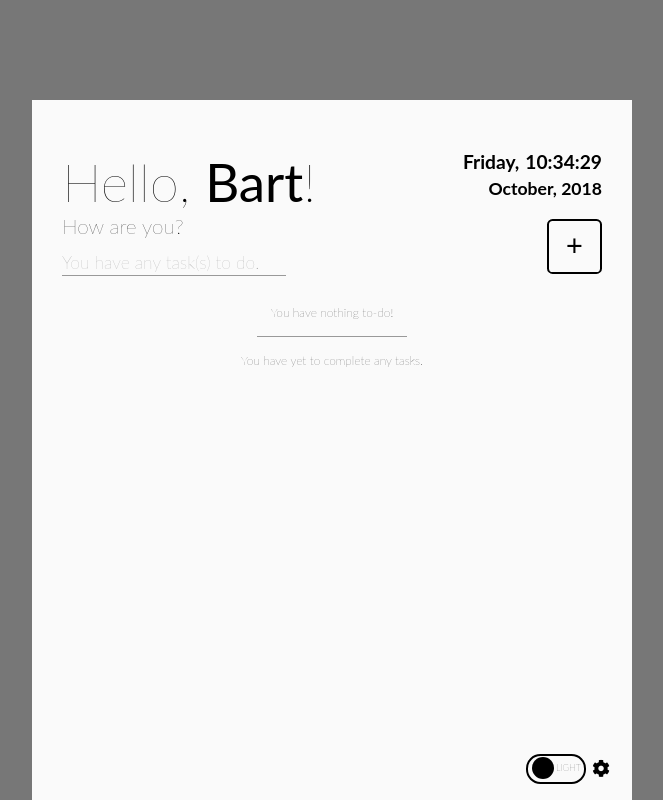
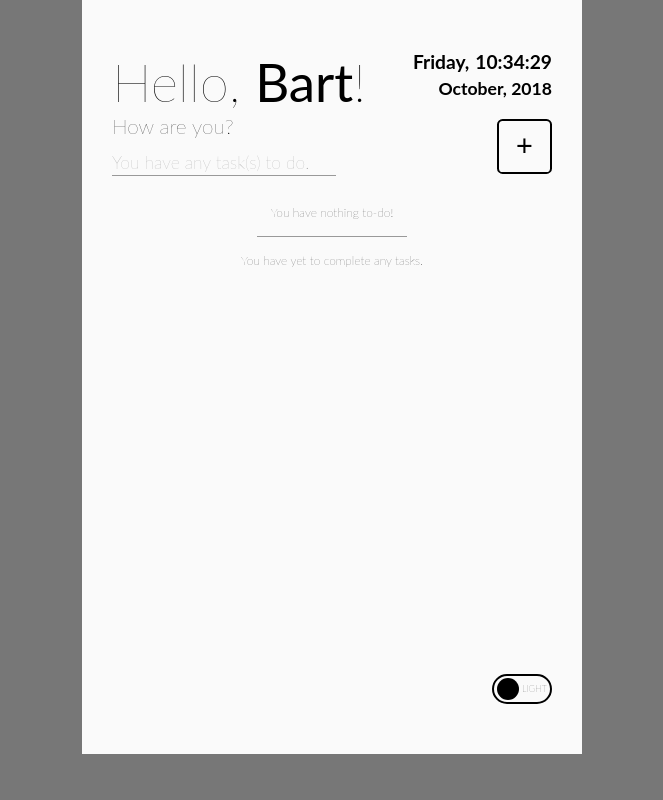
Before and after one commit to bartstc/Minimalistic_Todo_app, a website: page index.html in a window 1280 px wide. Shown: the whole page, without its empty margins (308-971 px from the left). Drawn offline with Linux system fonts and the light colour scheme.

Commit message:
refactoring the code in stylesheet and html

```diff
--- a/style.css
+++ b/style.css
@@ -35,14 +35,13 @@ img {
 body {
   background: #777;
   font-family: Lato;
-  padding-top: 100px;
 }
 
 .container {
   position: relative;
   background: var(--bg-color);
   max-width: 600px;
-  min-height: 550px;
+  /* min-height: 550px; */
   margin: 0 auto;
   padding: 30px 10px;
   font-weight: lighter;
@@ -280,6 +279,7 @@ input::placeholder {
 
 #completed {
   margin-top: 1em;
+  margin-bottom: 1.5em;
 }
 
 ul.todo#completed {
@@ -292,7 +292,7 @@ ul.todo#completed:before {
   margin: 0 auto;
   margin-bottom: 1em;
   width: 150px;
-  height: 0.5px;
+  height: 1px;
   background: var(--gray-color);
 }
 
@@ -326,6 +326,7 @@ ul.todo#completed .item .task-value {
 
 .main-content {
   width: 100%;
+  min-height: 400px;
   padding-top: 1em;
 }
 
@@ -432,19 +433,13 @@ ul.todo#completed .item .task-value {
 /* FOOTER */
 
 .footer {
-  position: absolute;
-  left: 0;
-  bottom: 0;
-  min-height: 3.5em;
   width: 100%;
   display: flex;
   justify-content: flex-end;
-  padding: 0.6em;
 }
 
 .switch {
   position: relative;
-  display: inline-block;
   width: 60px;
   height: 30px;
 }
@@ -461,7 +456,7 @@ ul.todo#completed .item .task-value {
   right: 0;
   bottom: 0;
   border: 2px solid var(--first-color);
-  border-radius: 0.9em;
+  border-radius: 1.4em;
   background-color: transparent;
   transition: .14s;
 }
@@ -472,7 +467,7 @@ ul.todo#completed .item .task-value {
   text-transform: uppercase;
   position: absolute;
   left: 28px;
-  top: 6.5px;
+  top: 7px;
   transition: 0.28s;
 }
 
@@ -486,8 +481,8 @@ input:checked+.slider:after {
   content: "";
   height: 22px;
   width: 22px;
-  left: 3.5px;
-  bottom: 2.5px;
+  left: 3px;
+  bottom: 2px;
   border-radius: 50%;
   background-color: var(--first-color);
   transition: .4s;
@@ -503,6 +498,7 @@ input:checked+.slider:before {
   width: 30px;
   background: transparent;
   border: none;
+  display: none;
 }
 
 .settings .fas {
@@ -513,62 +509,75 @@ input:checked+.slider:before {
 /* MEDIA QUERIES */
 
 @media (min-width: 321px) {
+
   /* MAIN */
   .container {
-    min-height: 700px;
     padding: 50px 30px;
+    max-width: 500px;
   }
+
+  .main-content {
+    min-height: 500px;
+  }
+
   /* HEADER */
   .open-btn {
     height: calc(30px + 3.9vw);
     width: calc(30px + 3.9vw);
     margin-top: 0.45em;
   }
+
   .fas {
     font-size: 0.9rem;
   }
+
   /* ADD PANEL */
   .close-btn {
     right: 3em;
   }
-  /* FOOTER */
-  .footer {
-    padding-right: 1em;
-  }
 }
 
 @media (min-width: 601px) {
+
   /* MAIN */
   h2 {
     font-size: 3.3rem;
   }
+
   h3 {
     font-size: 1.3rem;
   }
+
   h4 {
     font-size: 1.2rem;
   }
+
   h5 {
     font-size: 1.1rem;
   }
+
   p {
     font-size: 1.3rem;
   }
+
   label {
     font-size: 1rem;
   }
+
   /* HEADER */
   .open-btn {
     height: 55px;
     width: 55px;
     margin-top: 0.7em;
   }
+
   /* ITEM */
   .item {
     min-height: 90px;
     padding: 1em;
     padding-bottom: 0.5em;
   }
+
   /* .todo#todo .item:last-of-type:after {
     width: 350px;
     top: 6.6em;
@@ -576,18 +585,22 @@ input:checked+.slider:before {
   .left .description-text p {
     font-size: 0.85rem;
   }
+
   /* ADD PANEL */
   .add-panel h2 {
     font-size: 2.3rem;
   }
+
   .input-container {
     width: 3.3em;
     height: 3.5em;
     margin: 0.6em;
   }
+
   .radio-tile .fas {
     font-size: 1.2rem;
   }
+
   .add-btn {
     font-size: 0.9rem;
   }
```
Also changed, not shown: index.html (+1 -2 lines).
